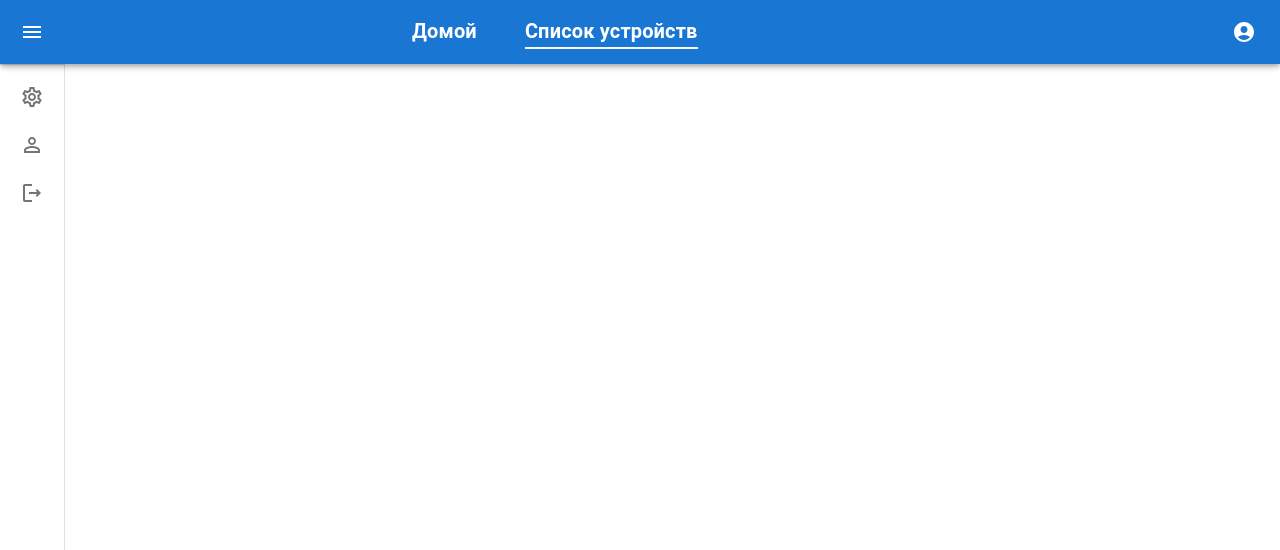
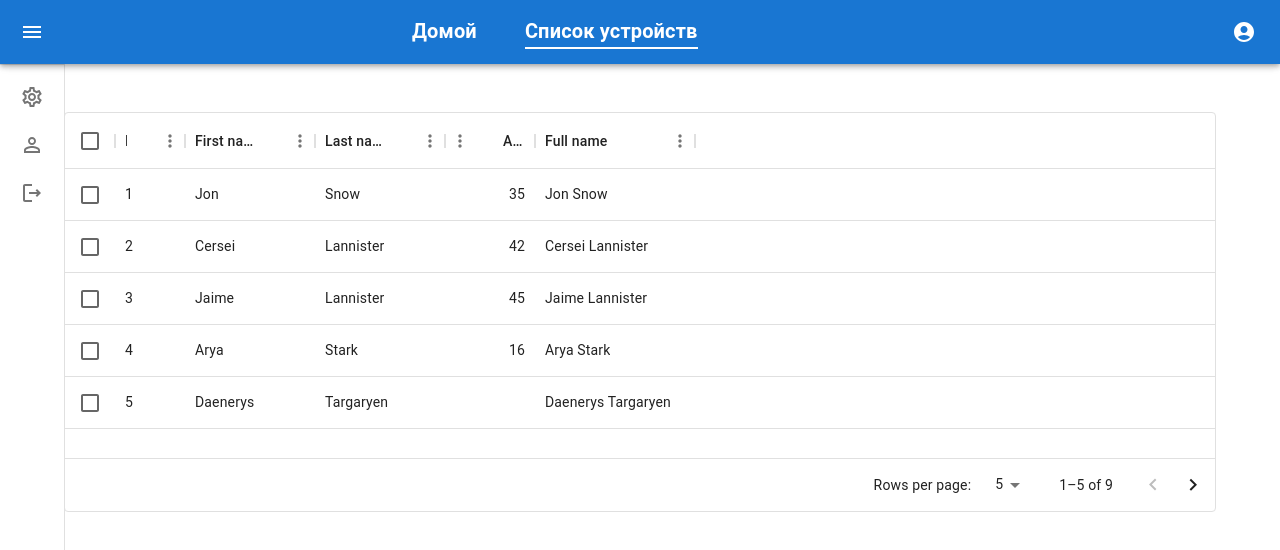
Before and after one commit to v-kazantsev/auto-tracker, a React (Create React App) app: page /devices in a window 1280 px wide. Shown: the top 550 px of the page. Built offline with nearby package versions, Linux system fonts and the light colour scheme.

Commit message:
add data table

```diff
--- a/package.json
+++ b/package.json
@@ -7,6 +7,7 @@
     "@emotion/styled": "^11.11.0",
     "@mui/icons-material": "^5.15.1",
     "@mui/material": "^5.15.1",
+    "@mui/x-data-grid": "^6.18.6",
     "@reduxjs/toolkit": "^2.0.1",
     "@testing-library/jest-dom": "^5.14.1",
     "@testing-library/react": "^13.0.0",
--- /dev/null
+++ b/src/components/data-table.tsx
@@ -0,0 +1,26 @@
+import { DataGrid, DataGridProps } from '@mui/x-data-grid';
+import { GridColDef } from '@mui/x-data-grid';
+
+type Props = {
+  config: Array<GridColDef>;
+  tableData: Array<Record<any, any>>;
+} & Omit<DataGridProps, 'rows' | 'columns'>;
+
+export const DataTable = ({ config, tableData, ...props }: Props) => {
+  return (
+    <div style={{ height: 400, width: '100%' }}>
+      <DataGrid
+        rows={tableData}
+        columns={config}
+        initialState={{
+          pagination: {
+            paginationModel: { page: 0, pageSize: 5 },
+          },
+        }}
+        pageSizeOptions={[5, 10]}
+        checkboxSelection
+        {...props}
+      />
+    </div>
+  );
+};
--- /dev/null
+++ b/src/modules/devices/device-list-view.tsx
@@ -0,0 +1,9 @@
+import { DeviceList } from './device-list';
+import { devicesTableConfig } from './table-config';
+import { mockData } from './mock-data';
+
+export const DeviceListView = () => {
+  return (
+    <DeviceList config={devicesTableConfig} tableData={mockData} />
+  );
+};
--- /dev/null
+++ b/src/modules/devices/device-list.tsx
@@ -0,0 +1,12 @@
+import { GridColDef } from '@mui/x-data-grid';
+import { DataTable } from 'components/data-table';
+
+type Props = {
+  config: Array<GridColDef>;
+  tableData: Array<Record<any, any>>;
+}
+
+
+export const DeviceList = (props: Props) => (
+  <DataTable {...props} />
+);
--- /dev/null
+++ b/src/modules/devices/mock-data.ts
@@ -0,0 +1,11 @@
+export const mockData =  [
+  { id: 1, lastName: 'Snow', firstName: 'Jon', age: 35 },
+  { id: 2, lastName: 'Lannister', firstName: 'Cersei', age: 42 },
+  { id: 3, lastName: 'Lannister', firstName: 'Jaime', age: 45 },
+  { id: 4, lastName: 'Stark', firstName: 'Arya', age: 16 },
+  { id: 5, lastName: 'Targaryen', firstName: 'Daenerys', age: null },
+  { id: 6, lastName: 'Melisandre', firstName: null, age: 150 },
+  { id: 7, lastName: 'Clifford', firstName: 'Ferrara', age: 44 },
+  { id: 8, lastName: 'Frances', firstName: 'Rossini', age: 36 },
+  { id: 9, lastName: 'Roxie', firstName: 'Harvey', age: 65 },
+];
--- /dev/null
+++ b/src/modules/devices/table-config.ts
@@ -0,0 +1,22 @@
+import { GridColDef, GridValueGetterParams } from '@mui/x-data-grid';
+
+export const devicesTableConfig: GridColDef[] = [
+  { field: 'id', headerName: 'ID', width: 70 },
+  { field: 'firstName', headerName: 'First name', width: 130 },
+  { field: 'lastName', headerName: 'Last name', width: 130 },
+  {
+    field: 'age',
+    headerName: 'Age',
+    type: 'number',
+    width: 90,
+  },
+  {
+    field: 'fullName',
+    headerName: 'Full name',
+    description: 'This column has a value getter and is not sortable.',
+    sortable: false,
+    width: 160,
+    valueGetter: (params: GridValueGetterParams) =>
+      `${params.row.firstName || ''} ${params.row.lastName || ''}`,
+  },
+];
--- a/src/pages/device-list.tsx
+++ b/src/pages/device-list.tsx
@@ -1 +1,8 @@
-export const DeviceList = () => <div />
+import { Container } from '@mui/material';
+import { DeviceListView } from 'modules/devices/device-list-view';
+
+export const DeviceList = () => (
+  <Container>
+    <DeviceListView />
+  </Container>
+);
```
Also changed, not shown: 1 other file (tests, documents, lock files or other folders).
